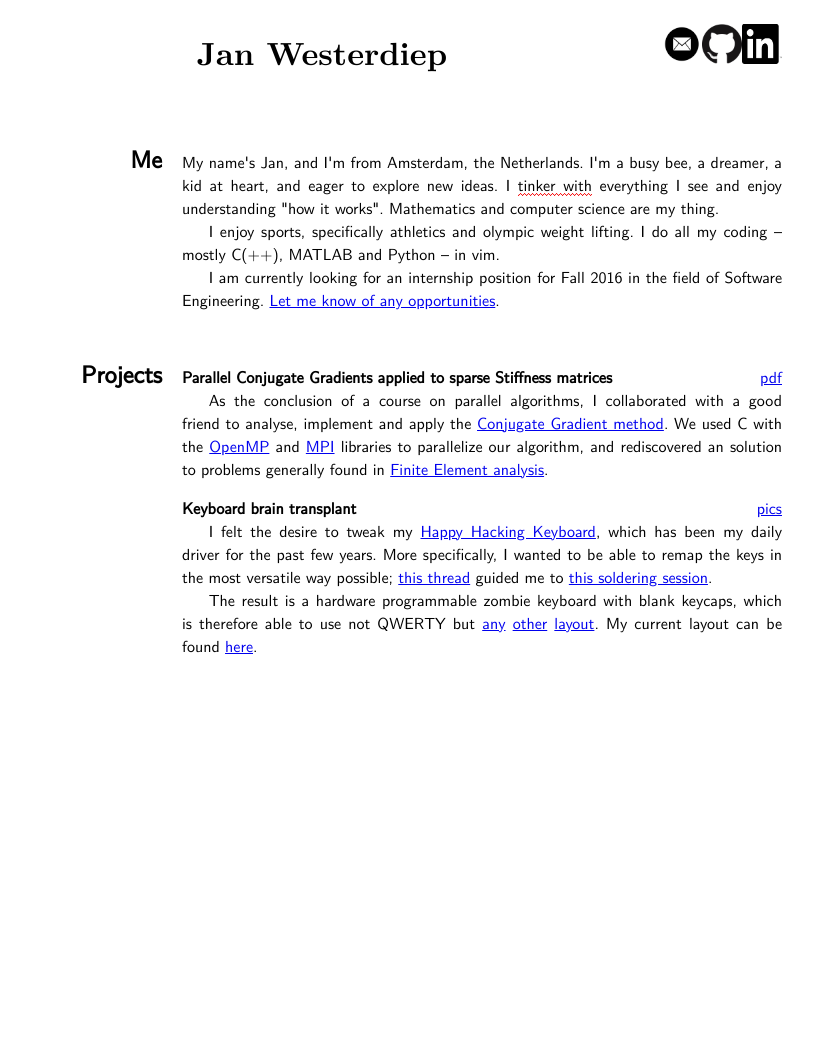
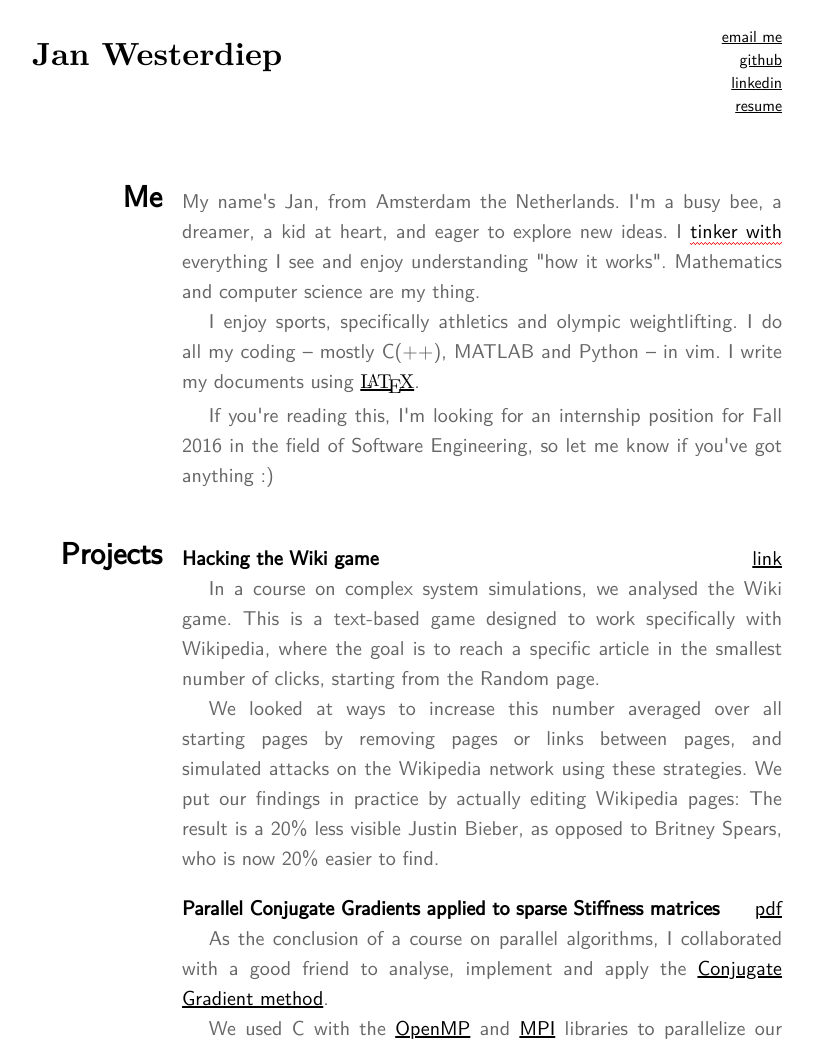
Before and after one commit to Jannertje/Jannertje.github.io, a plain HTML site: page index.html in a window 1280 px wide. Shown: the top 1045 px of the page, without its empty margins (26-840 px from the left). Before the commit the page ends 800 px from the top, so only its background shows below. Drawn offline with Linux system fonts and the light colour scheme.

Commit message:
some updates, and added some project files

```diff
--- a/index.html
+++ b/index.html
@@ -10,9 +10,10 @@
     <h1>Jan Westerdiep</h1>
     <aside>
       <ul>
-        <li><a class="email" href="mailto:jan@janner.me">email</a></li>
+        <li><a class="email" href="mailto:jan@janner.me">email me</a></li>
         <li><a class="github" href="https://github.com/Jannertje">github</a></li>
         <li><a class="linkedin" href="https://nl.linkedin.com/in/janwesterdiep">linkedin</a></li>
+        <li><a class="linkedin" href="#">resume</a></li>
       </ul>
     </aside>
   </header>
@@ -20,52 +21,67 @@
   <section class="me">
     <h2>Me</h2>
 
-    <p>My name's Jan, and I'm from Amsterdam, the Netherlands. I'm a busy bee,
+    <p>My name's Jan, from Amsterdam the Netherlands. I'm a busy bee,
     a dreamer, a kid at heart, and eager to explore new ideas. I
     <span class="word" title="to tinker with: to try to repair or improve something by making small changes or adjustments to it.">tinker with</span>
     everything I see and enjoy understanding "how it works". Mathematics and
     computer science are my thing.</p>
 
-    <p>I enjoy sports, specifically athletics and olympic weight lifting. I do
-    all my coding &ndash; mostly C(++), MATLAB and Python &ndash; in vim.</p>
+    <p>I enjoy sports, specifically athletics and olympic weightlifting. I do
+    all my coding &ndash; mostly C(++), MATLAB and Python &ndash; in vim.  I write
+    my documents using <a href="https://en.wikipedia.org/wiki/LaTeX" class="latex">L<sup>a</sup>T<sub>e</sub>X</a>.</p>
 
-    <p>I am currently looking for an internship position for Fall 2016 in the
-    field of Software Engineering. <a href="mailto:jan@janner.me">Let me know of any opportunities</a>.</p>
+    <p>If you're reading this, I'm looking for an internship position for Fall 2016 in the
+    field of Software Engineering, so let me know if you've got anything :)</p>
   </section>
 
   <section class="projects">
     <h2>Projects</h2>
 
     <dl>
-      <dt>Parallel Conjugate Gradients applied to sparse Stiffness matrices <a href="#">pdf</a></dt>
+      <dt>Hacking the Wiki game <a href="http://rexvalkering.nl/wiki/index.php/Hacking_the_Wiki_Game" target="_blank">link</a></dt>
+      <dd>
+        <p>In a course on complex system simulations, we analysed the Wiki game.
+        This is a text-based game designed to work specifically with Wikipedia,
+        where the goal is to reach a specific article in the smallest number of
+        clicks, starting from the Random page.</p>
+
+        <p>We looked at ways to increase this number averaged over all starting
+        pages by removing pages or links between pages, and simulated attacks
+        on the Wikipedia network using these strategies.  We put our findings
+        in practice by actually editing Wikipedia pages:  The result is a 20%
+        less visible Justin Bieber, as opposed to Britney Spears, who is now
+        20% easier to find.</p>
+      </dd>
+
+      <dt>Parallel Conjugate Gradients applied to sparse Stiffness matrices <a href="#" target="_blank">pdf</a></dt>
       <dd>
         <p>As the conclusion of a course on parallel algorithms, I collaborated with
         a good friend to analyse, implement and apply the
-        <a href="https://en.wikipedia.org/wiki/Conjugate_gradient_method">Conjugate Gradient method</a>.
-        We used C with the <a href="http://openmp.org/wp/">OpenMP</a> and
-        <a href="http://www.mpi-forum.org/">MPI</a> libraries to parallelize
-        our algorithm, and rediscovered an solution to problems generally found in
-        <a href="https://en.wikipedia.org/wiki/Finite_element_method">Finite Element analysis</a>.
+        <a href="https://en.wikipedia.org/wiki/Conjugate_gradient_method" target="_blank">Conjugate Gradient method</a>.</p>
+
+        <p>We used C with the <a href="http://openmp.org/wp/" target="_blank">OpenMP</a> and
+        <a href="http://www.mpi-forum.org/" target="_blank">MPI</a> libraries to parallelize
+        our algorithm, and rediscovered a solution to problems generally found in
+        <a href="https://en.wikipedia.org/wiki/Finite_element_method" target="_blank">Finite Element analysis</a>.
         </p>
       </dd>
 
-      <dt>Keyboard brain transplant <a href="http://imgur.com/gallery/lk7IU/new">pics</a></dt>
+      <dt>Keyboard brain transplant <a href="http://imgur.com/gallery/lk7IU/new" target="_blank">pics</a></dt>
       <dd>
-        <p>I felt the desire to tweak my <a href="#">Happy Hacking Keyboard</a>,
+        <p>I felt the desire to tweak my <a href="https://en.wikipedia.org/wiki/Happy_Hacking_Keyboard" target="_blank">Happy Hacking Keyboard</a>,
         which has been my daily driver for the past few years.  More specifically,
         I wanted to be able to remap the keys in the most versatile way possible;
-        <a href="https://geekhack.org/index.php?topic=12047.0">this thread</a>
-        guided me to <a href="http://imgur.com/gallery/lk7IU/new">this soldering session</a>.</p>
+        <a href="https://geekhack.org/index.php?topic=12047.0" target="_blank">this thread</a>
+        guided me to <a href="http://imgur.com/gallery/lk7IU/new" target="_blank">this soldering session</a>.</p>
 
         <p>The result is a hardware programmable zombie keyboard
         with blank keycaps, which is therefore able to use not QWERTY but
-        <a href="https://en.wikipedia.org/wiki/Dvorak_Simplified_Keyboard">any</a>
-        <a href="http://colemak.com/">other</a>
-        <a href="http://www.workmanlayout.com/">layout</a>. My current layout can
-        be found <a href="https://github.com/Jannertje/hhkb_janner/blob/master/keyboard/hhkb/keymap_janner.c">here</a>.
+        <a href="https://en.wikipedia.org/wiki/Dvorak_Simplified_Keyboard" target="_blank">any</a>
+        <a href="http://colemak.com/" target="_blank">other</a>
+        <a href="http://www.workmanlayout.com/" target="_blank">layout</a>. My current layout can
+        be found <a href="https://github.com/Jannertje/hhkb_janner/blob/master/keyboard/hhkb/keymap_janner.c" target="_blank">here</a>.
       </dd>
-
-
     </dl>
   </section>
 </body>
--- a/master.css
+++ b/master.css
@@ -9,26 +9,33 @@ header {
 
 header h1 {
   flex-grow: 1;
-  align: center;
-  text-align: center;
+  padding-left: 50px;
   font-family: 'latin_modern_roman10_bold';
 }
 
 header aside {
   flex-grow: 0;
-  text-align: center;
+  text-align: right;
+}
+
+header ul {
+  list-style-type: none;
+  padding: 0;
 }
 
 header aside li a {
   display: block;
+  /*
   height: 40px;
   width: 40px;
   text-indent: 100%;
   white-space: nowrap;
   overflow: hidden;
   background-size: 40px 40px;
+  */
 }
 
+/*
 a.email {
   background-image: url("images/email.png");
 }
@@ -37,34 +44,31 @@ a.github {
   background-image: url("images/github.png");
 }
 
-a.spotify {
-  background-image: url("images/spotify.png");
-}
-
 a.linkedin {
   background-image: url("images/linkedin.png");
 }
 
-header ul {
-  list-style-type: none;
-  padding: 0;
-}
-
-header ul li {
+header ul a {
   float: left;
 }
+*/
 
 section {
   position: relative;
   padding-left: 200px;
   margin-top: 40pt;
-  font-size: 12pt;
+  font-size: 15pt;
   text-align: justify;
 }
 
 section p {
   text-indent: 20pt;
   margin: 0;
+  color: #666;
+}
+
+a, .word {
+  color: black;
 }
 
 section > p:first-of-type {
@@ -78,11 +82,12 @@ section h2 {
   width: 180px;
   margin: 0px;
   text-align: right;
-  line-height: 12pt;
+  line-height: 15pt;
 }
 
 dt {
-  margin-top: 12pt;
+  margin-top: 15pt;
+  padding-right: 40px;
   font-weight: bold;
   position: relative;
 }
@@ -102,3 +107,25 @@ dd {
 .word {
     background: url(images/underline.gif) bottom repeat-x;
 }
+
+.latex sub, .latex sup {
+  text-transform: uppercase;
+}
+
+.latex sub {
+  vertical-align: -0.5ex;
+  margin-left: -0.1667em;
+  margin-right: -0.125em;
+}
+
+.latex, .latex sub {
+  font-size: 1em;
+  font-family: 'latin_modern_roman10_regular';
+}
+
+.latex sup {
+  font-size: 0.85em;
+  vertical-align: 0.15em;
+  margin-left: -0.36em;
+  margin-right: -0.15em;
+}
```
Also changed, not shown: 3 other files.
